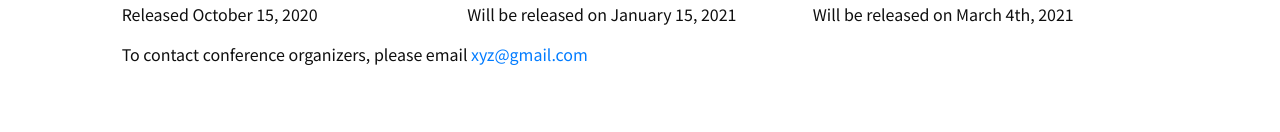
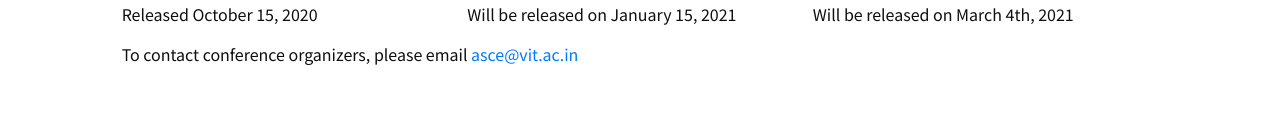
Before and after one commit to RaghavAgarwal0704/ASCE-site, a React (Create React App) app in the folder client/: page /about in a window 1280 px wide. Shown: the part 332-464 px from the top of the page. Built offline with nearby package versions, Linux system fonts and the light colour scheme.

Commit message:
change email links

```diff
--- a/client/src/components/footer.component.js
+++ b/client/src/components/footer.component.js
@@ -146,7 +146,7 @@ export default function FooterComponent() {
                                 </a>
                             </li>
                             <li className='list-inline-item'>
-                                <a href='mailto:jainsparsh0801@gmail.com'>
+                                <a href='mailto:asce@vit.ac.in'>
                                     <FontAwesomeIcon icon={faEnvelope} />
                                 </a>
                             </li>
--- a/client/src/pages/about.page.js
+++ b/client/src/pages/about.page.js
@@ -39,7 +39,7 @@ const About = () => {
             </div>
             <p>
                 To contact conference organizers, please email{" "}
-                <a href='mailto:xyz@gmail.com'>xyz@gmail.com</a>
+                <a href='mailto:asce@vit.ac.in'>asce@vit.ac.in</a>
             </p>
         </div>
     );
--- a/client/src/pages/becomeSponsor.page.js
+++ b/client/src/pages/becomeSponsor.page.js
@@ -38,7 +38,7 @@ const BecomeSponsor = () => {
             <div>
                 To start the sponsorship process, or if you have any questions
                 please contact conference organizers:{" "}
-                <a href='mailto:xyz@gmail.com'>xyz@gmail.com</a>
+                <a href='mailto:asce@vit.ac.in'>asce@vit.ac.in</a>
             </div>
         </div>
     );
--- a/client/src/pages/event.page.js
+++ b/client/src/pages/event.page.js
@@ -43,7 +43,7 @@ const Event = () => {
             </div>
             <p>
                 To contact conference organizers, please email{" "}
-                <a href='mailto:xyz@gmail.com'>xdyz@gmail.com</a>
+                <a href='mailto:asce@vit.ac.in'>asce@vit.ac.in</a>
             </p>
         </div>
     );
--- a/client/src/pages/index.page.js
+++ b/client/src/pages/index.page.js
@@ -14,7 +14,7 @@ const Index = () => {
                 </p>
                 <p className='mt-3'>
                     If you have any questions, email conference organizers at{" "}
-                    <a href='mailto:xyz@gmail.com'>xyz@gmail.com</a>
+                    <a href='mailto:asce@vit.ac.in'>asce@vit.ac.in</a>
                 </p>
                 <div className='box'>
                     <h5>Mailer 1 and Competetions released</h5>
```
